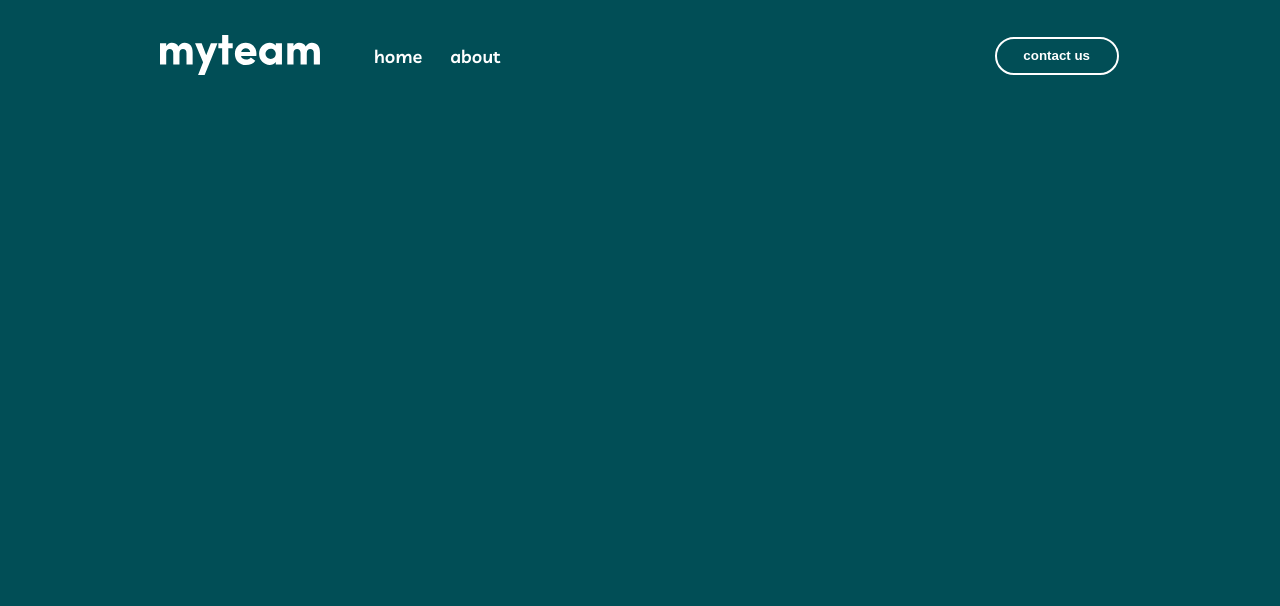
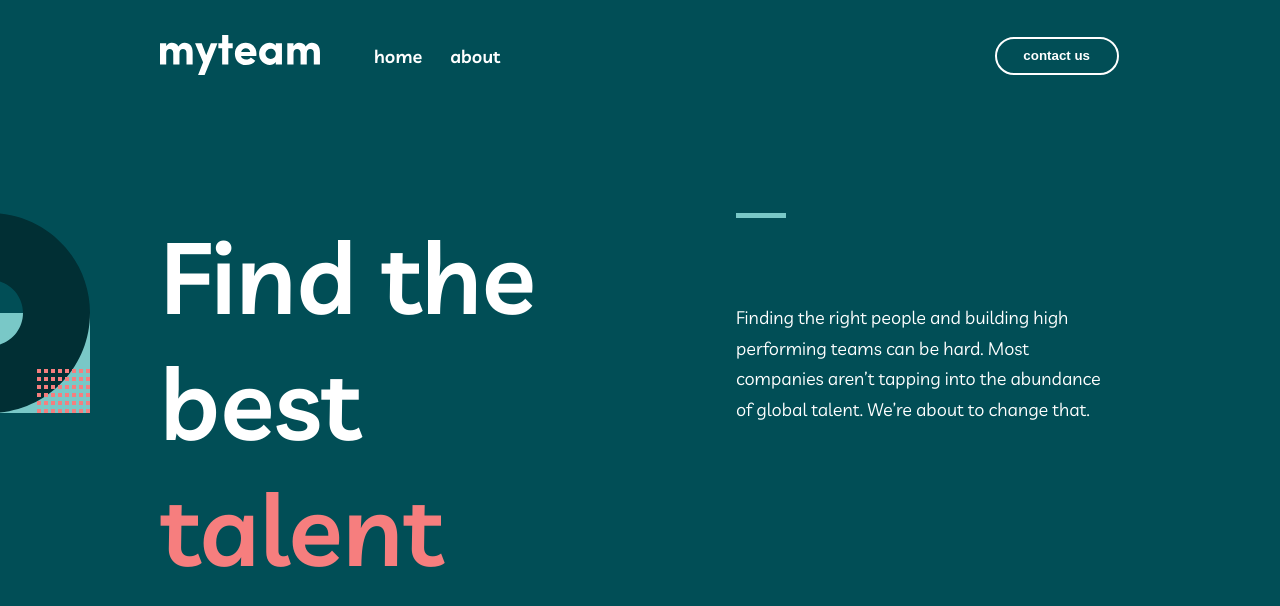
Before and after one commit to bkkcreative19/my-team, a React (Create React App) app: page / in a window 1280 px wide. Shown: the top 606 px of the page. Built offline with nearby package versions, Linux system fonts and the light colour scheme.

Commit message:
finished hero section

```diff
--- /dev/null
+++ b/src/components/Hero/Hero.css
@@ -0,0 +1,68 @@
+.hero {
+  position: relative;
+  display: -webkit-box;
+  display: -ms-flexbox;
+  display: flex;
+  -webkit-box-pack: center;
+      -ms-flex-pack: center;
+          justify-content: center;
+  margin-top: 10rem;
+}
+
+.hero__pattern-1 {
+  position: absolute;
+  left: -11rem;
+}
+
+.hero__content {
+  display: -webkit-box;
+  display: -ms-flexbox;
+  display: flex;
+  width: 75%;
+  color: #fff;
+  height: 50%;
+}
+
+.hero__content-head {
+  -webkit-box-flex: 60%;
+      -ms-flex: 60%;
+          flex: 60%;
+}
+
+.hero__content-text {
+  -webkit-box-flex: 40%;
+      -ms-flex: 40%;
+          flex: 40%;
+  display: -webkit-box;
+  display: -ms-flexbox;
+  display: flex;
+  -webkit-box-pack: center;
+      -ms-flex-pack: center;
+          justify-content: center;
+  position: relative;
+}
+
+.hero__content h1 {
+  font-size: 10rem;
+  font-weight: 600;
+  width: 80%;
+}
+
+.hero__content h1 span {
+  color: #f67e7e;
+}
+
+.hero__content p {
+  font-size: 1.8rem;
+  line-height: 1.7;
+  margin-top: 9rem;
+}
+
+.hero__content p::before {
+  content: "";
+  position: absolute;
+  width: 5rem;
+  top: 0;
+  border-bottom: 5px solid #79c8c7;
+}
+/*# sourceMappingURL=Hero.css.map */
--- a/src/components/Hero/Hero.js
+++ b/src/components/Hero/Hero.js
@@ -2,7 +2,44 @@ import React from "react";
 import "./Hero.scss";
 
 const Hero = () => {
-  return <div></div>;
+  return (
+    <div className='hero'>
+      <svg
+        class='hero__pattern-1'
+        xmlns='http://www.w3.org/2000/svg'
+        width='200'
+        height='200'
+      >
+        <g fill='none' fill-rule='evenodd'>
+          <path fill='#79C8C7' d='M100 200h100V100H100z' />
+          <path
+            fill='#012F34'
+            d='M100 0C44.772 0 0 44.772 0 100s44.772 100 100 100 100-44.772 100-100S155.228 0 100 0zm0 67c18.225 0 33 14.775 33 33s-14.775 33-33 33-33-14.775-33-33 14.775-33 33-33z'
+          />
+          <path
+            fill='#F67E7E'
+            d='M196 196v4h4v-4h-4zm-7 0v4h4v-4h-4zm-7 0v4h4v-4h-4zm-7 0v4h4v-4h-4zm-7 0v4h4v-4h-4zm-7 0v4h4v-4h-4zm-7 0v4h4v-4h-4zm-7 0v4h4v-4h-4zm49-8v4h4v-4h-4zm-7 0v4h4v-4h-4zm-7 0v4h4v-4h-4zm-7 0v4h4v-4h-4zm-7 0v4h4v-4h-4zm-7 0v4h4v-4h-4zm-7 0v4h4v-4h-4zm-7 0v4h4v-4h-4zm49-8v4h4v-4h-4zm-7 0v4h4v-4h-4zm-7 0v4h4v-4h-4zm-7 0v4h4v-4h-4zm-7 0v4h4v-4h-4zm-7 0v4h4v-4h-4zm-7 0v4h4v-4h-4zm-7 0v4h4v-4h-4zm35-8v4h4v-4h-4zm-14 0v4h4v-4h-4zm7 0v4h4v-4h-4zm-21 0v4h4v-4h-4zm7 0v4h4v-4h-4zm35 0v4h4v-4h-4zm-7 0v4h4v-4h-4zm-42 0v4h4v-4h-4zm49-8v4h4v-4h-4zm-7 0v4h4v-4h-4zm-7 0v4h4v-4h-4zm-7 0v4h4v-4h-4zm-7 0v4h4v-4h-4zm-7 0v4h4v-4h-4zm-7 0v4h4v-4h-4zm-7 0v4h4v-4h-4zm49-8v4h4v-4h-4zm-7 0v4h4v-4h-4zm-7 0v4h4v-4h-4zm-7 0v4h4v-4h-4zm-7 0v4h4v-4h-4zm-7 0v4h4v-4h-4zm-7 0v4h4v-4h-4zm-7 0v4h4v-4h-4z'
+          />
+        </g>
+      </svg>
+
+      <div className='hero__content'>
+        <div className='hero__content-head'>
+          <h1>
+            Find the best <span>talent</span>
+          </h1>
+        </div>
+
+        <div className='hero__content-text'>
+          <p>
+            Finding the right people and building high performing teams can be
+            hard. Most companies aren’t tapping into the abundance of global
+            talent. We’re about to change that.
+          </p>
+        </div>
+      </div>
+    </div>
+  );
 };
 
 export default Hero;
--- a/src/components/Hero/Hero.scss
+++ b/src/components/Hero/Hero.scss
@@ -0,0 +1,50 @@
+.hero {
+  position: relative;
+  display: flex;
+  justify-content: center;
+  margin-top: 10rem;
+
+  &__pattern-1 {
+    position: absolute;
+    left: -11rem;
+  }
+
+  &__content {
+    display: flex;
+    width: 75%;
+    color: #fff;
+    height: 50%;
+
+    &-head {
+      flex: 60%;
+    }
+    &-text {
+      flex: 40%;
+      display: flex;
+      justify-content: center;
+      position: relative;
+    }
+  }
+
+  &__content h1 {
+    font-size: 10rem;
+    font-weight: 600;
+    width: 80%;
+  }
+  &__content h1 span {
+    color: #f67e7e;
+  }
+
+  &__content p {
+    font-size: 1.8rem;
+    line-height: 1.7;
+    margin-top: 9rem;
+  }
+  &__content p::before {
+    content: "";
+    position: absolute;
+    width: 5rem;
+    top: 0;
+    border-bottom: 5px solid #79c8c7;
+  }
+}
--- a/src/pages/Home/Home.js
+++ b/src/pages/Home/Home.js
@@ -1,8 +1,13 @@
 import React from "react";
+import Hero from "../../components/Hero/Hero";
 import "./Home.scss";
 
 const Home = () => {
-  return <div></div>;
+  return (
+    <>
+      <Hero />
+    </>
+  );
 };
 
 export default Home;
```
Also changed, not shown: 1 other file (tests, documents, lock files or other folders).
